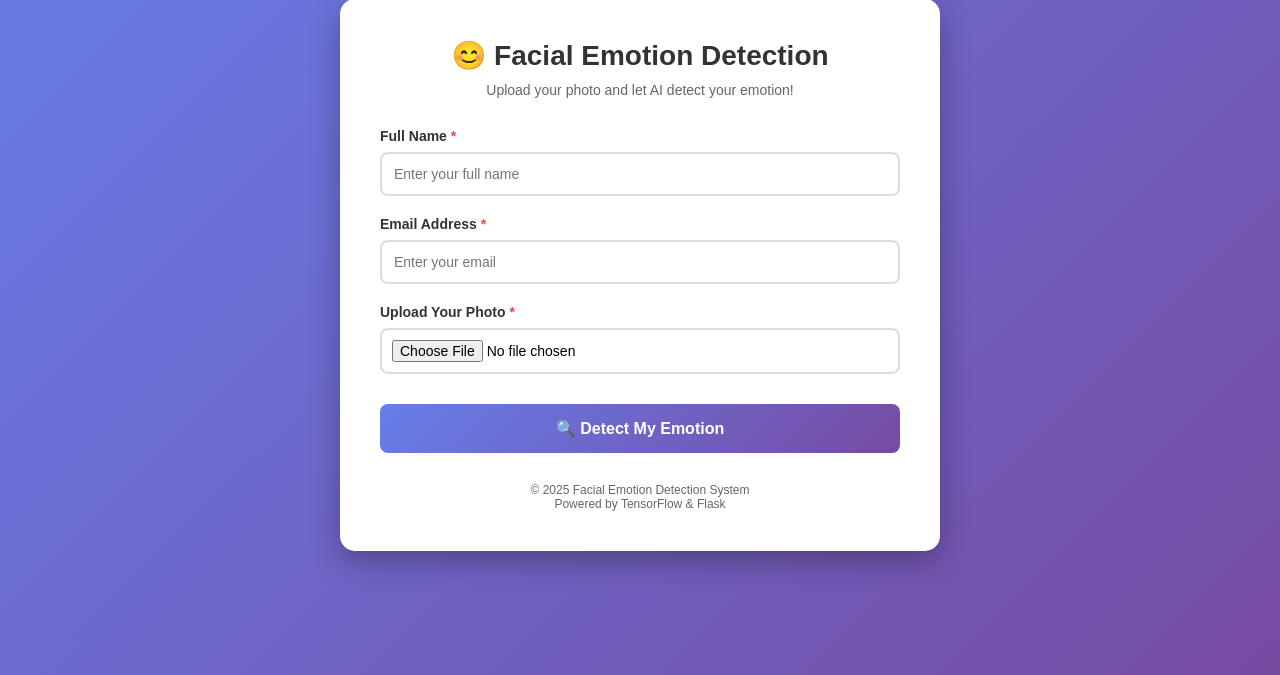
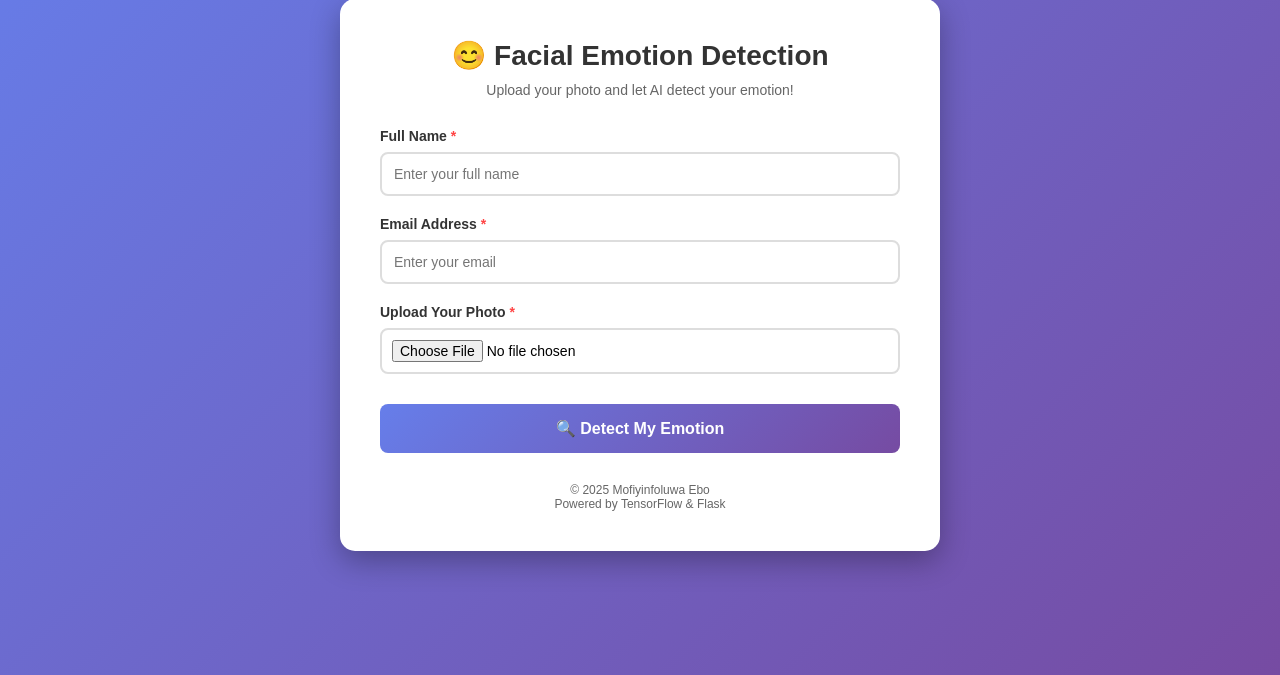
Before and after one commit to mofixiu/face-emotion-detection, a Flask app: page / in a window 1280 px wide. Shown: the part 125-800 px from the top of the page. Run offline with Flask 3, Linux system fonts and the light colour scheme.

Commit message:
Update index.html

```diff
--- a/templates/index.html
+++ b/templates/index.html
@@ -251,7 +251,7 @@
         {% endif %}
 
         <div class="footer">
-            <p>© 2025 Facial Emotion Detection System</p>
+            <p>© 2025 Mofiyinfoluwa Ebo</p>
             <p>Powered by TensorFlow & Flask</p>
         </div>
     </div>
```
